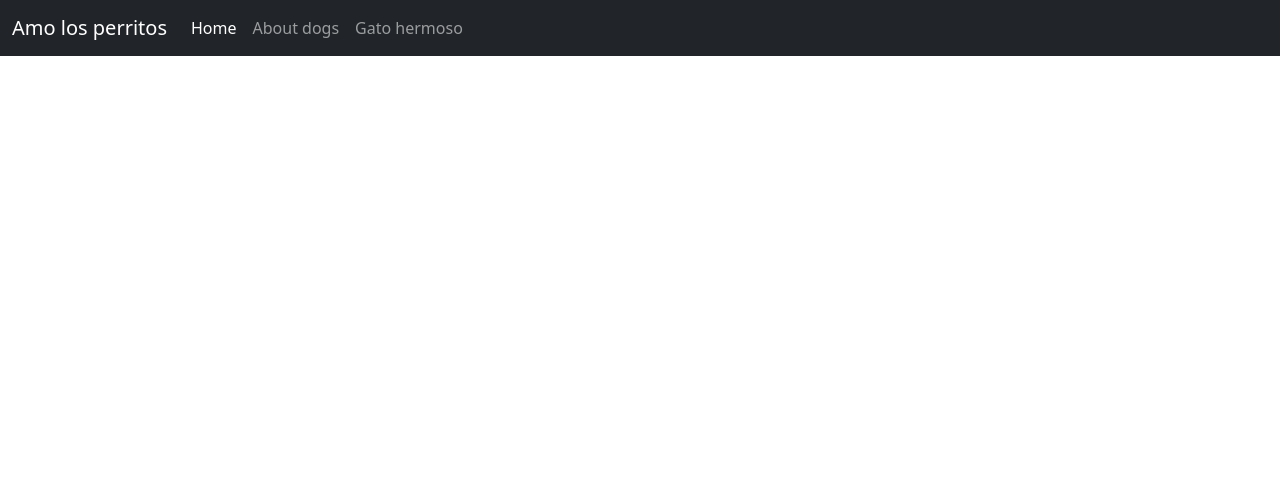
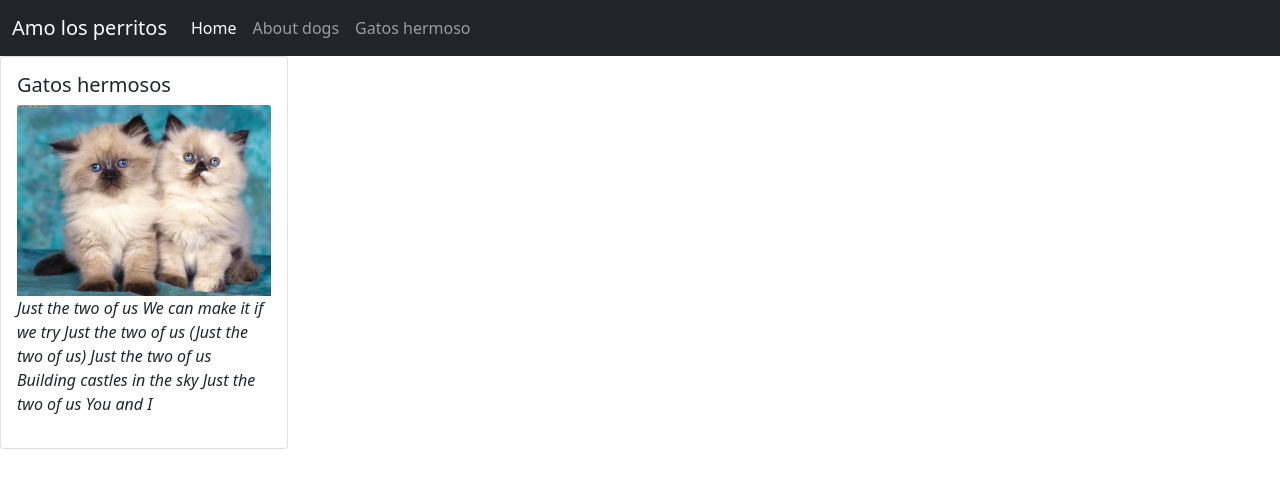
Before and after one commit to angeld321/PracticaL.github.io, a plain HTML site: page index2.html in a window 1280 px wide. Drawn offline with nearby package versions, Linux system fonts and the light colour scheme.

Commit message:
Card de index2.html

```diff
--- a/index2.html
+++ b/index2.html
@@ -27,11 +27,35 @@
             <div class="navbar-nav">
               <a class="nav-link active" aria-current="page" href="./index.html">Home</a>
               <a class="nav-link" href="https://es.wikipedia.org/wiki/Canis_familiaris">About dogs</a>
-              <a class="nav-link" href="./index2.html">Gato hermoso</a>
+              <a class="nav-link" href="./index2.html">Gatos hermoso</a>
             </div>
           </div>
         </div>
     </nav>
 
+    <div class="card" style="width: 18rem;" >
+        <div class="card-body">
+            <h5 class="card-title">Gatos hermosos</h5>
+            <img src="./img/cats.jfif" class="card-img-top">
+            <p><i>
+
+                Just the two of us
+                We can make it if we try
+                Just the two of us
+                (Just the two of us)
+                Just the two of us
+                Building castles in the sky
+                Just the two of us
+                You and I
+
+
+            </i>
+
+            </p>
+
+        </div>
+
+    </div>
+
 </body>
 </html>
```
Also changed, not shown: index.html (+1 -1 lines).
